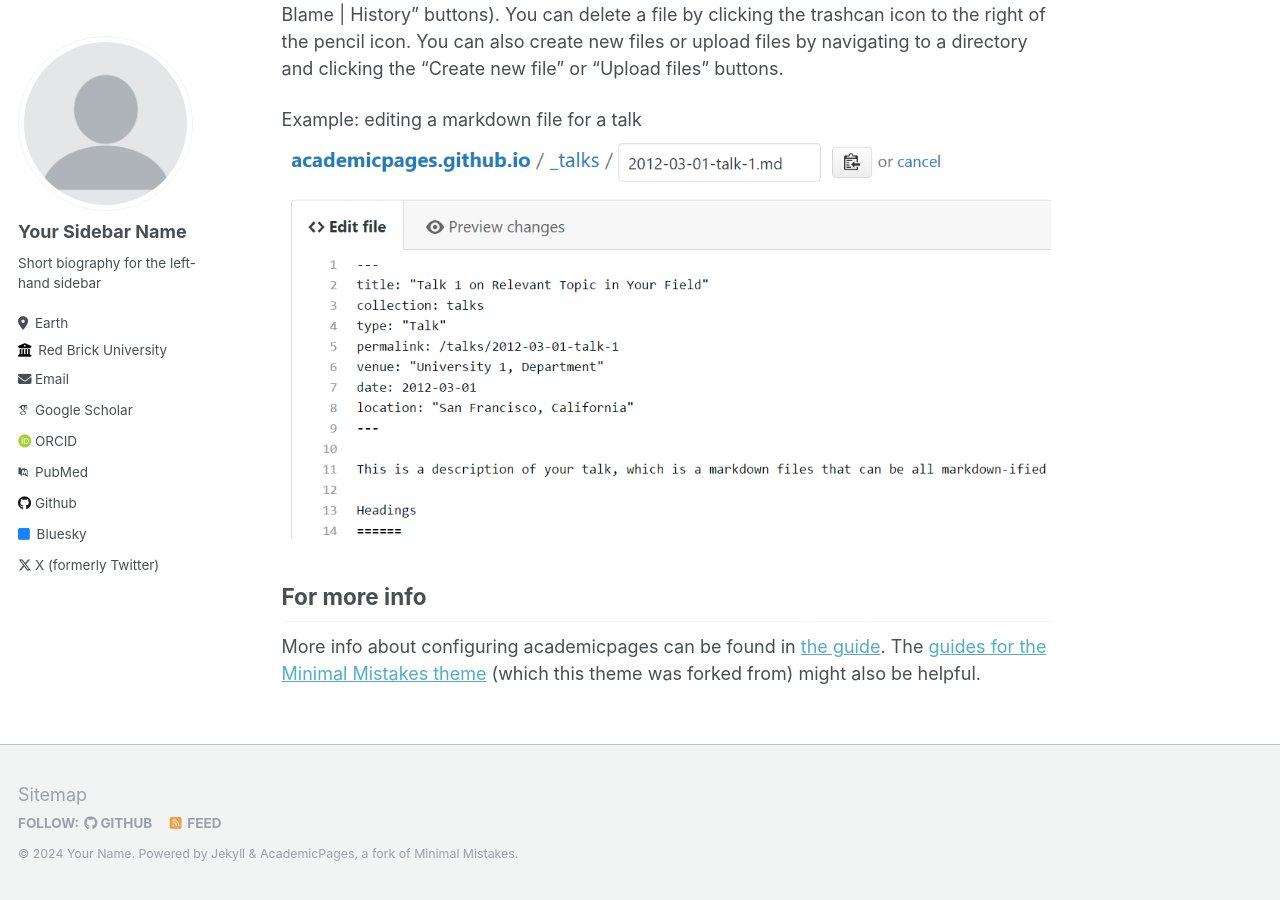
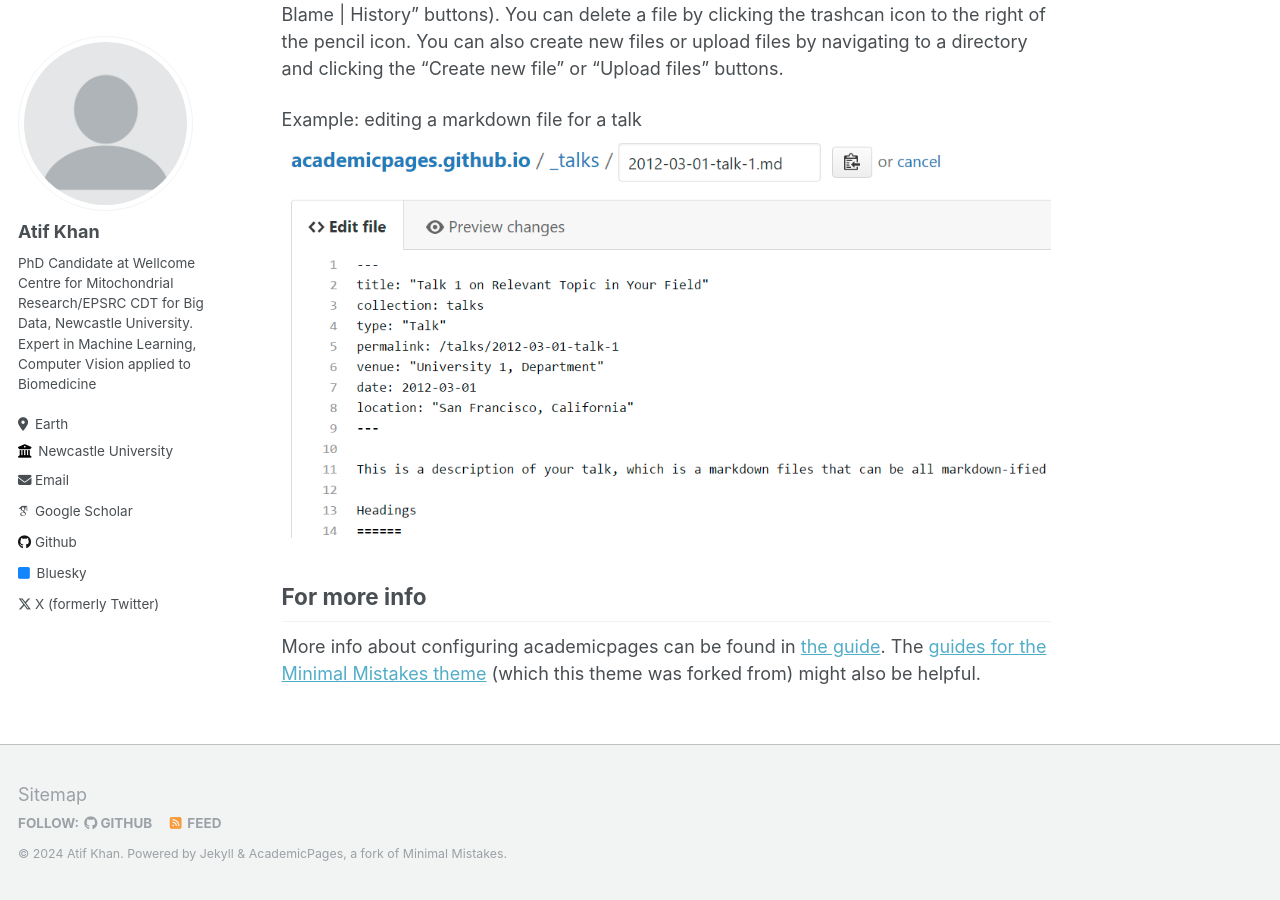
Before and after one commit to atifkhanncl/atifkhanncl.github.io, a Jekyll site: the page built from _pages/about.md, in a window 1280 px wide and 900 px high, scrolled down 2463 px. Built offline with Jekyll 4.4.1, drawn with Linux system fonts in a browser that asks for light colours; some web fonts are replaced; some of the changed text lies outside the part shown.

Commit message:
Update _config.yml

```diff
--- a/_config.yml
+++ b/_config.yml
@@ -8,13 +8,13 @@
 
 # Basic Site Settings
 locale                   : "en-US"
-title                    : "Your Name / Site Title"
+title                    : "Atif Khan"
 title_separator          : "-"
-name                     : &name "Your Name"
-description              : &description "personal description"
-url                      : https://academicpages.github.io # the base hostname & protocol for your site e.g. "https://mmistakes.github.io"
+name                     : &name "Atif Khan"
+description              : &description "PhD Researcher/Machine Learning Scientist at Newcastle University"
+url                      : https://atifkhanncl.github.io # the base hostname & protocol for your site e.g. "https://mmistakes.github.io"
 baseurl                  : "" # the subpath of your site, e.g. "/blog"
-repository               : "academicpages/academicpages.github.io"
+repository               : "atifkhanncl/atifkhanncl.github.io"
 
 # Site Author - The following control what appear as part of the author content on the side bar.
 #               If a field is blank the icon and link will not appear, otherwise it will be shown.
@@ -22,27 +22,27 @@ repository               : "academicpages/academicpages.github.io"
 author:
   # Biographic information
   avatar           : "profile.png"
-  name             : "Your Sidebar Name"
-  pronouns         : # example: "she/her"
-  bio              : "Short biography for the left-hand sidebar"
+  name             : "Atif Khan"
+  pronouns         : # example: "he/him"
+  bio              : "PhD Candidate at Wellcome Centre for Mitochondrial Research/EPSRC CDT for Big Data, Newcastle University. Expert in Machine Learning, Computer Vision applied to Biomedicine"
   location         : "Earth"
-  employer         : "Red Brick University"
+  employer         : "Newcastle University"
   uri              : # URL
-  email            : "none@example.org"
+  email            : "atif.khan.ncl@gmail.com"
 
   # Academic websites
   arxiv            : # URL - Update with the correct link to your profile
-  googlescholar    : "https://scholar.google.com/citations?user=PS_CX0AAAAAJ"
+  googlescholar    : "https://scholar.google.com/citations?user=4vn38zYAAAAJ&hl=en"
   impactstory      : # URL
-  orcid            : "http://orcid.org/yourorcidurl"
-  pubmed           : "https://www.ncbi.nlm.nih.gov/pubmed/?term=john+snow"
+  orcid            :
+  pubmed           :
   researchgate     : # URL
 
   # Repositories and software development
   bitbucket        : # Username - Update with your username on the site
   codepen          : # Username
   dribbble         : # Username
-  github           : "academicpages"
+  github           : "atifkhanncl"
   kaggle           : # Username
   stackoverflow    : # User number or user number and name (i.e., use "1" or "1/jeff-atwood")
 
@@ -64,7 +64,7 @@ author:
   steam            : # Username
   telegram         : # URL
   tumblr           : # Username
-  twitter          : "UniofOxford"  # Replace this with your X / Twitter handle
+  twitter          : "atifncl"  # Replace this with your X / Twitter handle
   vine             : # Username
   weibo            : # Username
   wikipedia        : # Username
```
